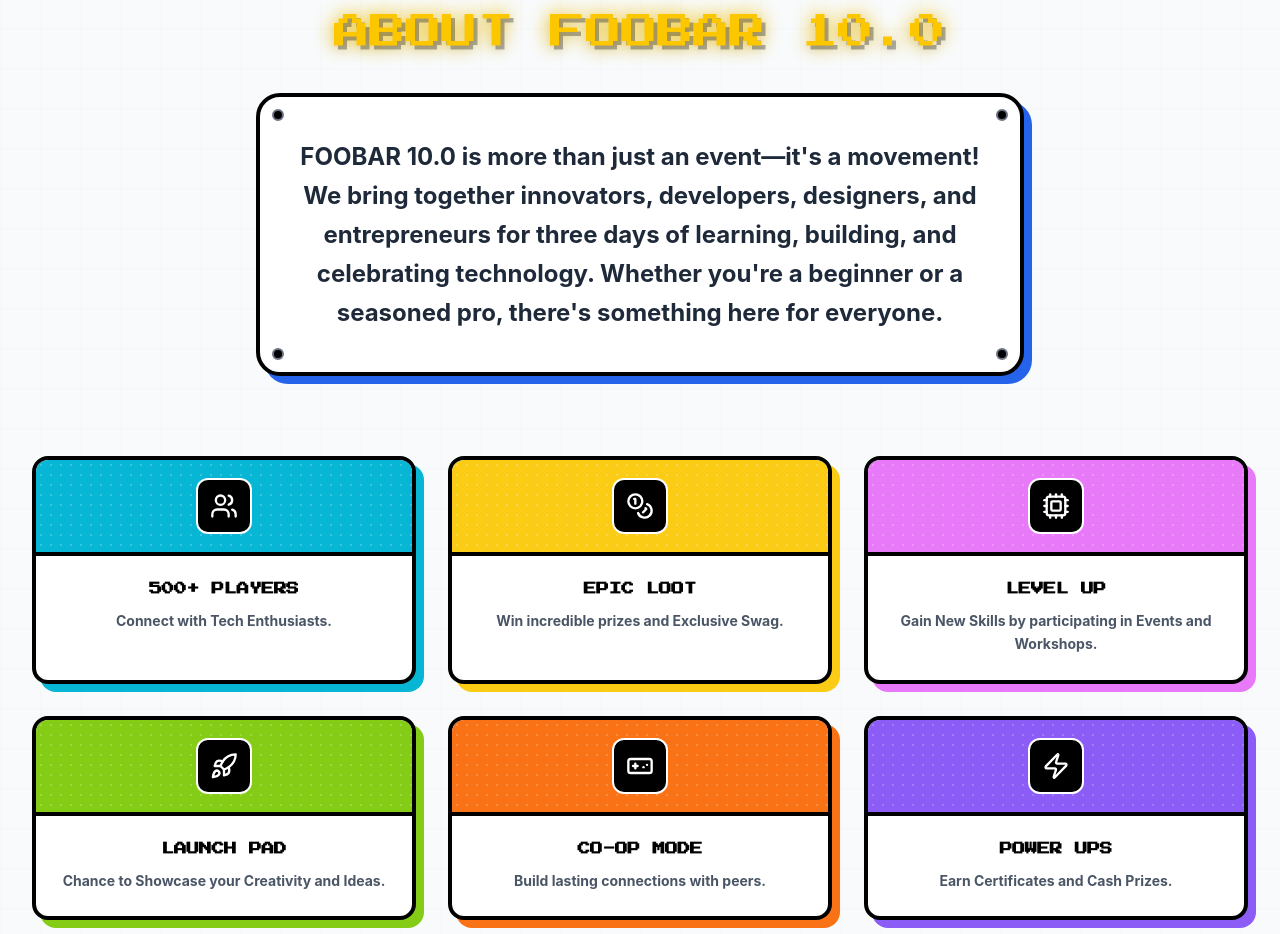
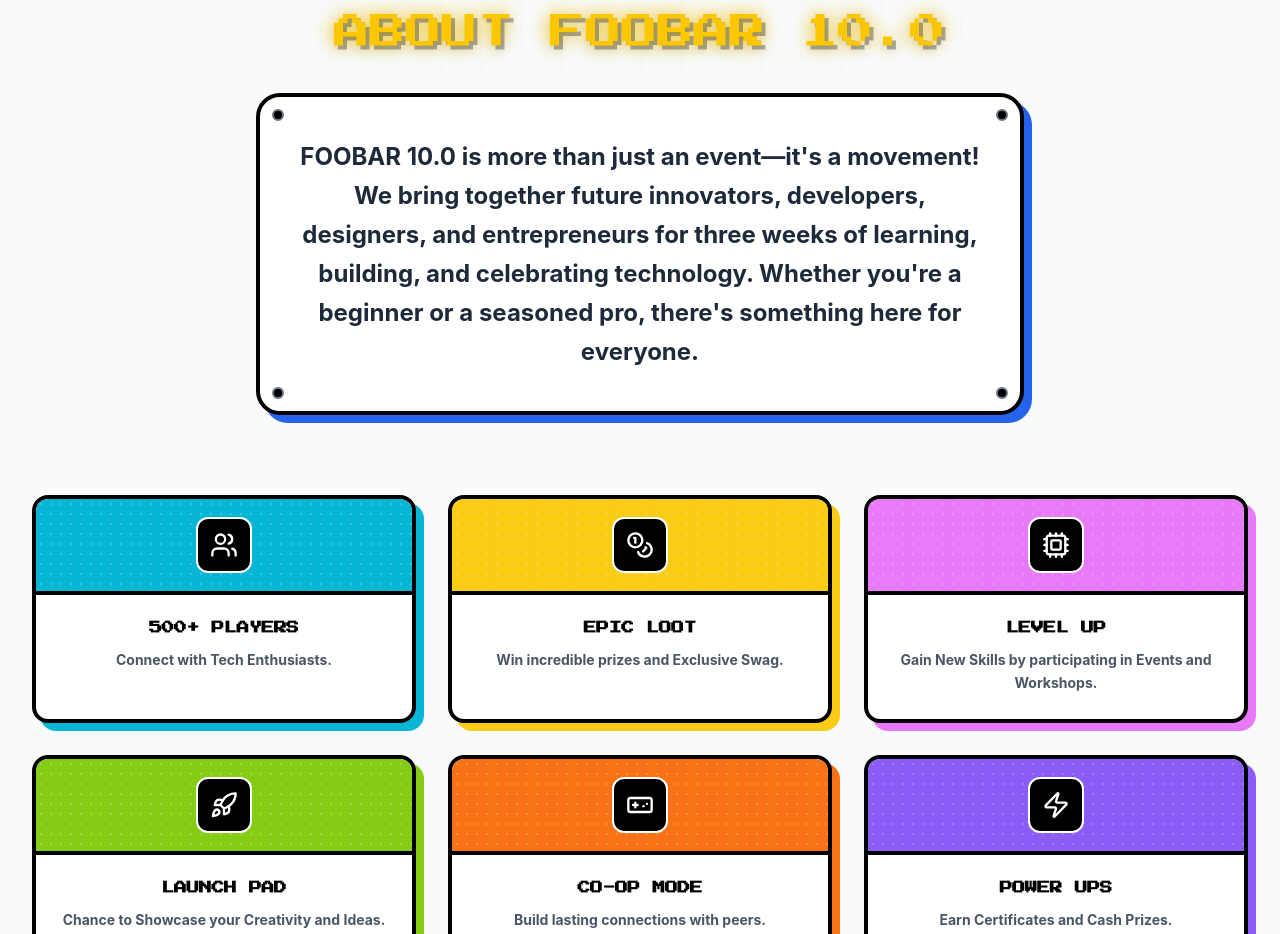
Before and after one commit to kenanpereira24-max/3rd_Time_Is_the_charm, a React (Vite) app: page / in a window 1280 px wide. Shown: the part 980-1914 px from the top of the page. Built offline with nearby package versions, Linux system fonts and the light colour scheme.

Commit message:
Revise AboutEvent description for FOOBAR 10.0
Updated the event description to emphasize future innovators and extended the duration from three days to three weeks.

```diff
--- a/src/app/components/AboutEvent.tsx
+++ b/src/app/components/AboutEvent.tsx
@@ -72,8 +72,8 @@ export function AboutEvent() {
             {/* Main Description Box */}
             <div className="relative bg-white p-8 md:p-10 rounded-3xl border-4 border-black shadow-[8px_8px_0px_0px_rgba(37,99,235,1)]">
               <p className="text-xl md:text-2xl text-gray-800 leading-relaxed font-bold font-sans">
-                FOOBAR 10.0 is more than just an event—it's a movement! We bring together innovators,
-                developers, designers, and entrepreneurs for three days of learning, building, and
+                FOOBAR 10.0 is more than just an event—it's a movement! We bring together future innovators,
+                developers, designers, and entrepreneurs for three weeks of learning, building, and
                 celebrating technology. Whether you're a beginner or a seasoned pro, there's
                 something here for everyone.
               </p>
```
